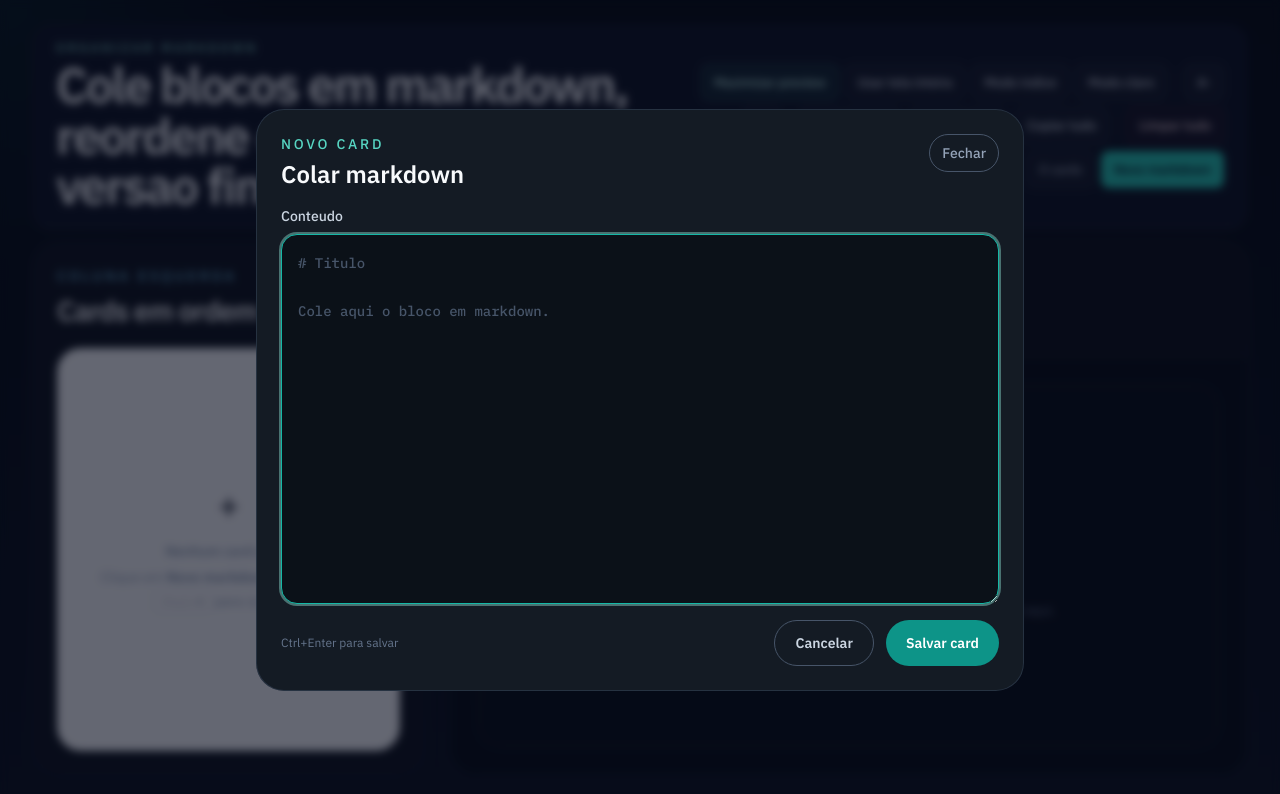
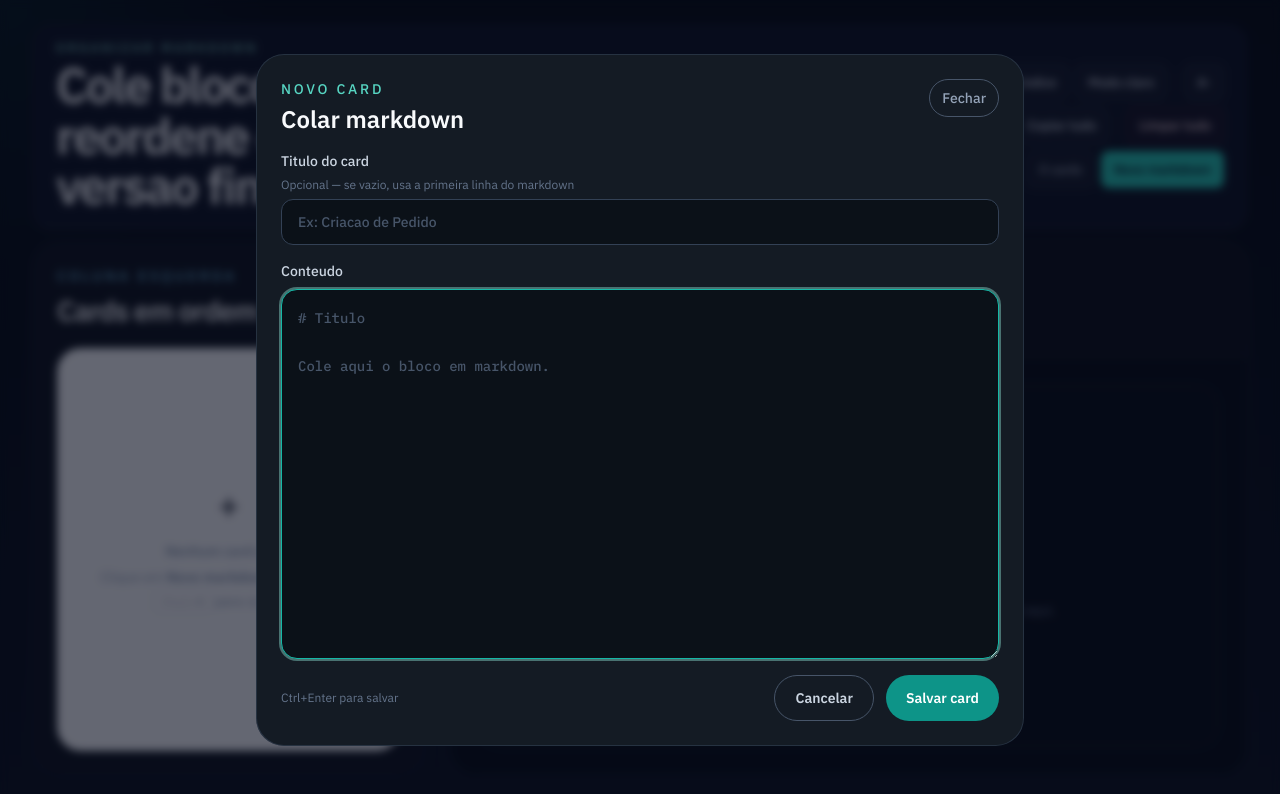
Before and after one commit to emffor/organizar-markdown, a React (Vite) app: page / in a window 1280 px wide. Both pictures are taken after a click on the button "Novo markdown". Shown: the top 794 px of the page. Built offline with nearby package versions, Linux system fonts and the light colour scheme.

Commit message:
feat: adicionar suporte a título nos cards e melhorias na exibição

```diff
--- a/src/App.tsx
+++ b/src/App.tsx
@@ -7,7 +7,7 @@ import { ToastContainer } from "./components/Toast";
 import { useMarkdownBoard } from "./hooks/useMarkdownBoard";
 import { useToast } from "./hooks/useToast";
 import { createBackupText, parseBackupText } from "./lib/backup";
-import { buildCombinedContent } from "./lib/items";
+import { buildCombinedContent, getDisplayTitle } from "./lib/items";
 import {
   type AppTheme,
   clampFontScale,
@@ -86,15 +86,15 @@ export default function App() {
     }
   }, [activeItemId, items]);
 
-  const handleSave = async (content: string) => {
+  const handleSave = async (content: string, title?: string) => {
     setIsSaving(true);
 
     try {
       if (editingItem) {
-        await updateItem(editingItem.id, content);
+        await updateItem(editingItem.id, content, title);
         addToast("Card atualizado com sucesso");
       } else {
-        await addItem(content);
+        await addItem(content, title);
         addToast("Novo card adicionado");
       }
     } finally {
@@ -153,11 +153,7 @@ export default function App() {
   };
 
   const handleDeleteItem = async (item: MarkdownItem) => {
-    if (
-      !window.confirm(
-        `Remover card "${item.content.split("\n")[0]?.slice(0, 40)}..."?`,
-      )
-    ) {
+    if (!window.confirm(`Remover card "${getDisplayTitle(item, 40)}"?`)) {
       return;
     }
     await deleteItem(item.id);
@@ -265,6 +261,7 @@ export default function App() {
         isSaving={isSaving}
         mode={editingItem ? "edit" : "create"}
         initialValue={editingItem?.content ?? ""}
+        initialTitle={editingItem?.title ?? ""}
         theme={theme}
         onClose={() => {
           if (!isSaving) {
--- a/src/components/AddMarkdownModal.tsx
+++ b/src/components/AddMarkdownModal.tsx
@@ -7,9 +7,10 @@ interface AddMarkdownModalProps {
   isSaving?: boolean;
   mode?: "create" | "edit";
   initialValue?: string;
+  initialTitle?: string;
   theme?: AppTheme;
   onClose: () => void;
-  onSave: (content: string) => Promise<void>;
+  onSave: (content: string, title?: string) => Promise<void>;
 }
 
 export function AddMarkdownModal({
@@ -17,24 +18,28 @@ export function AddMarkdownModal({
   isSaving = false,
   mode = "create",
   initialValue = "",
+  initialTitle = "",
   theme = "dark",
   onClose,
   onSave,
 }: AddMarkdownModalProps) {
   const isDark = theme === "dark";
   const [value, setValue] = useState("");
+  const [title, setTitle] = useState("");
   const [error, setError] = useState("");
 
   useEffect(() => {
     if (!open) {
       setValue("");
+      setTitle("");
       setError("");
       return;
     }
 
     setValue(initialValue);
+    setTitle(initialTitle);
     setError("");
-  }, [initialValue, open]);
+  }, [initialValue, initialTitle, open]);
 
   useEffect(() => {
     if (!open) {
@@ -70,7 +75,7 @@ export function AddMarkdownModal({
       return;
     }
 
-    await onSave(value);
+    await onSave(value, title.trim() || undefined);
     onClose();
   };
 
@@ -123,6 +128,30 @@ export function AddMarkdownModal({
               Fechar
             </button>
           </div>
+
+          <label
+            className={`flex flex-col gap-1.5 text-sm font-medium ${
+              isDark ? "text-slate-300" : "text-slate-700"
+            }`}
+          >
+            Titulo do card
+            <span
+              className={`text-xs font-normal ${isDark ? "text-slate-500" : "text-slate-400"}`}
+            >
+              Opcional — se vazio, usa a primeira linha do markdown
+            </span>
+            <input
+              type="text"
+              value={title}
+              onChange={(event) => setTitle(event.target.value)}
+              placeholder="Ex: Criacao de Pedido"
+              className={`rounded-xl border px-4 py-3 text-sm outline-none transition focus:border-teal-500 focus:ring-2 focus:ring-teal-200/40 ${
+                isDark
+                  ? "border-slate-700 bg-[#0b1118] text-slate-200 placeholder:text-slate-600"
+                  : "border-slate-200 bg-slate-50 text-slate-900 placeholder:text-slate-400"
+              }`}
+            />
+          </label>
 
           <label
             className={`flex flex-col gap-2 text-sm font-medium ${
--- a/src/components/CombinedOutputPanel.tsx
+++ b/src/components/CombinedOutputPanel.tsx
@@ -1,4 +1,4 @@
-import { getCardTitle } from "../lib/items";
+import { getDisplayTitle } from "../lib/items";
 import type { MarkdownItem } from "../types/markdown";
 import type { AppTheme } from "../lib/preferences";
 import ReactMarkdown from "react-markdown";
@@ -87,7 +87,7 @@ export function CombinedOutputPanel({
                   <p
                     className={`m-0 text-xs font-medium uppercase tracking-[0.22em] ${theme === "dark" ? "text-slate-500" : "text-slate-400"}`}
                   >
-                    {getCardTitle(item.content, 72)}
+                    {getDisplayTitle(item, 72)}
                   </p>
                 </div>
                 <ReactMarkdown
--- a/src/components/SortableCard.tsx
+++ b/src/components/SortableCard.tsx
@@ -1,6 +1,6 @@
 import { useSortable } from "@dnd-kit/sortable";
 import { CSS } from "@dnd-kit/utilities";
-import { getCardTitle } from "../lib/items";
+import { getDisplayTitle } from "../lib/items";
 import type { MarkdownItem } from "../types/markdown";
 
 interface SortableCardProps {
@@ -65,8 +65,8 @@ export function SortableCard({
             <button
               type="button"
               onClick={() => onSelect(item)}
-              title={getCardTitle(item.content, 56)}
-              aria-label={`Ir para ${getCardTitle(item.content, 56)}`}
+              title={getDisplayTitle(item, 56)}
+              aria-label={`Ir para ${getDisplayTitle(item, 56)}`}
               className={`flex h-10 w-full cursor-grab items-center justify-center rounded-lg text-xs font-bold tracking-wide active:cursor-grabbing ${
                 isActive
                   ? "bg-teal-500/15 text-teal-300"
@@ -83,18 +83,18 @@ export function SortableCard({
             <button
               type="button"
               onClick={() => onSelect(item)}
-              title={getCardTitle(item.content, 56)}
+              title={getDisplayTitle(item, 56)}
               className="min-w-0 flex-1 cursor-grab truncate text-left text-[1.15rem] font-semibold leading-6 tracking-[-0.02em] text-slate-950 active:cursor-grabbing"
               {...attributes}
               {...listeners}
             >
-              {getCardTitle(item.content, 56)}
+              {getDisplayTitle(item, 56)}
             </button>
             <div className="flex items-center gap-1.5">
               <button
                 type="button"
                 onClick={() => onEdit(item)}
-                aria-label={`Editar ${getCardTitle(item.content, 56)}`}
+                aria-label={`Editar ${getDisplayTitle(item, 56)}`}
                 className="inline-flex h-9 w-9 items-center justify-center rounded-full border border-slate-200 bg-slate-50 text-slate-500 transition hover:border-slate-300 hover:bg-slate-100 hover:text-slate-900"
               >
                 <span aria-hidden="true">✎</span>
@@ -102,7 +102,7 @@ export function SortableCard({
               <button
                 type="button"
                 onClick={() => onDelete(item)}
-                aria-label={`Remover ${getCardTitle(item.content, 56)}`}
+                aria-label={`Remover ${getDisplayTitle(item, 56)}`}
                 className="inline-flex h-9 w-9 items-center justify-center rounded-full border border-slate-200 bg-slate-50 text-rose-400 transition hover:border-rose-300 hover:bg-rose-50 hover:text-rose-600"
               >
                 <span aria-hidden="true">✕</span>
--- a/src/hooks/useMarkdownBoard.ts
+++ b/src/hooks/useMarkdownBoard.ts
@@ -7,8 +7,8 @@ export interface UseMarkdownBoardResult {
   items: MarkdownItem[];
   combinedContent: string;
   isLoading: boolean;
-  addItem: (content: string) => Promise<void>;
-  updateItem: (itemId: string, content: string) => Promise<void>;
+  addItem: (content: string, title?: string) => Promise<void>;
+  updateItem: (itemId: string, content: string, title?: string) => Promise<void>;
   deleteItem: (itemId: string) => Promise<void>;
   reorderItems: (activeId: string, overId: string) => Promise<void>;
   clearItems: () => Promise<void>;
@@ -46,14 +46,16 @@ export function useMarkdownBoard(): UseMarkdownBoardResult {
 
   const combinedContent = useMemo(() => buildCombinedContent(items), [items]);
 
-  const addItem = async (content: string) => {
+  const addItem = async (content: string, title?: string) => {
     if (isContentBlank(content)) {
       return;
     }
 
+    const cleanTitle = title?.trim() || undefined;
     const timestamp = new Date().toISOString();
     const nextItem: MarkdownItem = {
       id: crypto.randomUUID(),
+      title: cleanTitle,
       content,
       order: items.length,
       createdAt: timestamp,
@@ -64,7 +66,7 @@ export function useMarkdownBoard(): UseMarkdownBoardResult {
     await db.items.put(nextItem);
   };
 
-  const updateItem = async (itemId: string, content: string) => {
+  const updateItem = async (itemId: string, content: string, title?: string) => {
     if (isContentBlank(content)) {
       return;
     }
@@ -74,9 +76,11 @@ export function useMarkdownBoard(): UseMarkdownBoardResult {
       return;
     }
 
+    const cleanTitle = title?.trim() || undefined;
     const timestamp = new Date().toISOString();
     const updatedItem: MarkdownItem = {
       ...currentItem,
+      title: cleanTitle,
       content,
       updatedAt: timestamp,
     };
--- a/src/lib/db.ts
+++ b/src/lib/db.ts
@@ -10,6 +10,10 @@ class OrganizarMarkdownDatabase extends Dexie {
     this.version(1).stores({
       items: 'id, order, createdAt, updatedAt',
     });
+
+    this.version(2).stores({
+      items: 'id, order, createdAt, updatedAt',
+    });
   }
 }
 
--- a/src/lib/items.ts
+++ b/src/lib/items.ts
@@ -56,6 +56,14 @@ export function reorderMarkdownItems(
   }));
 }
 
+export function getDisplayTitle(item: Pick<MarkdownItem, 'title' | 'content'>, maxLength = 72): string {
+  if (item.title?.trim()) {
+    const t = item.title.trim();
+    return t.length <= maxLength ? t : `${t.slice(0, maxLength - 3)}...`;
+  }
+  return getCardTitle(item.content, maxLength);
+}
+
 export function isContentBlank(content: string): boolean {
   return content.trim().length === 0;
 }
--- a/src/types/markdown.ts
+++ b/src/types/markdown.ts
@@ -1,5 +1,6 @@
 export interface MarkdownItem {
   id: string;
+  title?: string;
   content: string;
   order: number;
   createdAt: string;
```
